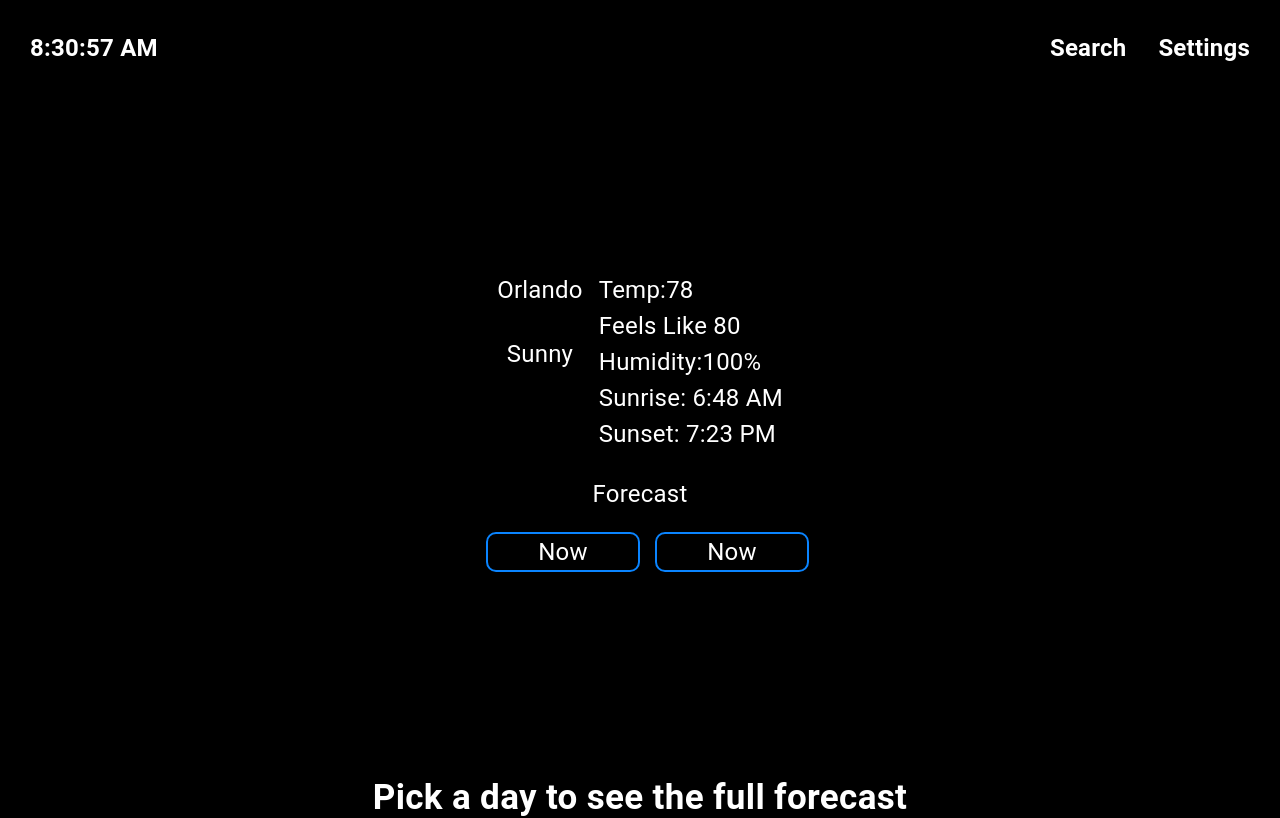
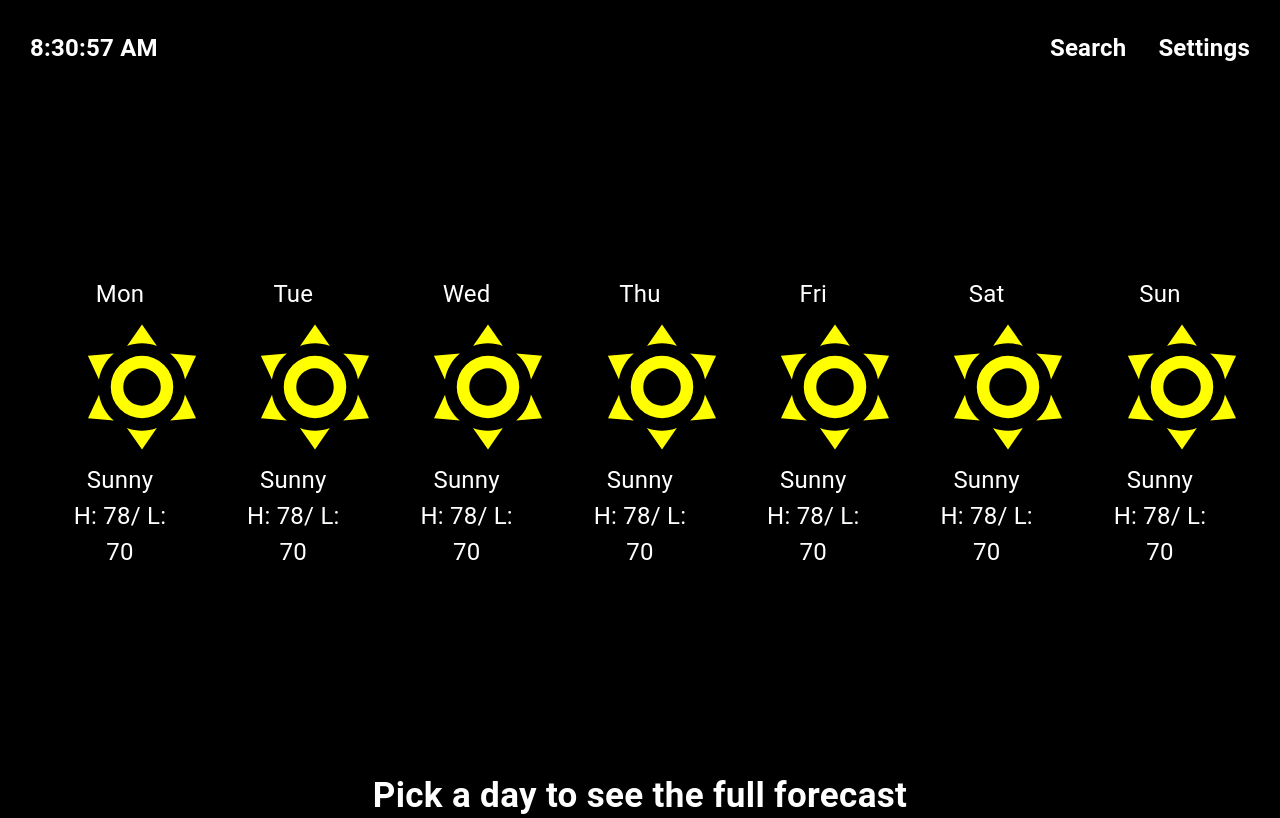
Before and after one commit to waleedsaifi/forecast_test, a React (Create React App) app: page / in a window 1280 px wide. Shown: the top 818 px of the page. Built offline with nearby package versions, Linux system fonts and the light colour scheme.

Commit message:
create seven days component

```diff
--- /dev/null
+++ b/src/components/7Days/index.css
@@ -0,0 +1,4 @@
+.days_txt {
+  color: white;
+  font-size: 24px !important;
+}
--- /dev/null
+++ b/src/components/7Days/index.jsx
@@ -0,0 +1,26 @@
+import React from "react";
+import { Grid, Typography, Box } from "@mui/material";
+import { ReactComponent as YourSvg } from "../../images/icon-weather/weather-sunny.svg";
+import "./index.css";
+import { sevenDays } from "../../data/data.js";
+export default function index() {
+  return (
+    <>
+      <Grid container justifyContent="space-evenly" mt={20}>
+        {sevenDays.map((x) => (
+          <Grid item sx={{ textAlign: "center", marginTop: "20px" }} xs={1}>
+            <Typography className="days_txt">{x.day}</Typography>
+            <Box sx={{ width: "150px", height: "150px" }}>
+              <YourSvg fill="yellow" />
+            </Box>
+
+            <Typography className="days_txt">{x.weather}</Typography>
+            <Typography className="days_txt">
+              H: {x.highest}/ L: {x.lowest}
+            </Typography>
+          </Grid>
+        ))}
+      </Grid>
+    </>
+  );
+}
--- a/src/components/cityCard/index.css
+++ b/src/components/cityCard/index.css
@@ -1,11 +1,20 @@
-.card_main {
+.card_main_before {
   padding: 20px;
   border: 2px solid #0a84ff;
   border-radius: 10px;
   text-align: center;
+  color: white !important ;
+  cursor: pointer;
+}
+.card_main_after {
+  padding: 20px;
+  background-color: white;
+  color: #0a84ff !important ;
+  border-radius: 10px;
+  text-align: center;
+  font-size: 24px !important;
 }
 
 .card_txt {
-  color: white;
   font-size: 24px !important;
 }
--- a/src/components/cityCard/index.jsx
+++ b/src/components/cityCard/index.jsx
@@ -2,10 +2,29 @@ import React from "react";
 import "./index.css";
 import { Box, Typography, Grid } from "@mui/material";
 
-export default function index({ data, setSelectedCity }) {
+export default function Index({ data, index, setSelectedCity }) {
+  const [selected, setSelected] = React.useState(false);
+  const [selectedItem, setSelectedItem] = React.useState(0);
+
+  function handleSelect(id) {
+    setSelectedItem(id);
+    if (!selected === true) {
+      setSelected(true);
+    }
+  }
+
   return (
     <Grid onClick={() => setSelectedCity(data)}>
-      <Box className="card_main">
+      <Box
+        className={
+          selected
+            ? selectedItem === index
+              ? "card_main_after"
+              : "card_main_before"
+            : "card_main_before"
+        }
+        onClick={() => handleSelect(index)}
+      >
         <Typography className="card_txt">{data} </Typography>
       </Box>
     </Grid>
--- a/src/components/weatherComp/index.jsx
+++ b/src/components/weatherComp/index.jsx
@@ -5,13 +5,13 @@ import "./index.css";
 export default function index() {
   return (
     <>
-      <Grid container justifyContent="center" spacing={2} mt={20}>
-        <Grid item sx={{ textAlign: "center" }}>
+      <Grid container justifyContent="center" spacing={4} mt={20}>
+        <Grid item sx={{ textAlign: "center" }} xs={2}>
           <Typography className="card_txt">Orlando</Typography>
-          <YourSvg />
+          <YourSvg fill="yellow" />
           <Typography className="card_txt">Sunny</Typography>
         </Grid>
-        <Grid item>
+        <Grid item mt={8}>
           <Typography className="card_txt">Temp:78</Typography>
           <Typography className="card_txt">Feels Like 80</Typography>
           <Typography className="card_txt">Humidity:100%</Typography>
@@ -27,7 +27,7 @@ export default function index() {
               <Typography className="card_txt">Now</Typography>
             </Box>
             <Box className="forecard_btn">
-              <Typography className="card_txt">Now</Typography>
+              <Typography className="card_txt">7 Days</Typography>
             </Box>
           </Box>
         </Grid>
--- a/src/data/data.js
+++ b/src/data/data.js
@@ -385,3 +385,48 @@ export const Cities = [
   "York",
   "Youngstown",
 ];
+
+export const sevenDays = [
+  {
+    day: "Mon",
+    weather: "Sunny",
+    highest: "78",
+    lowest: "70",
+  },
+  {
+    day: "Tue",
+    weather: "Sunny",
+    highest: "78",
+    lowest: "70",
+  },
+  {
+    day: "Wed",
+    weather: "Sunny",
+    highest: "78",
+    lowest: "70",
+  },
+  {
+    day: "Thu",
+    weather: "Sunny",
+    highest: "78",
+    lowest: "70",
+  },
+  {
+    day: "Fri",
+    weather: "Sunny",
+    highest: "78",
+    lowest: "70",
+  },
+  {
+    day: "Sat",
+    weather: "Sunny",
+    highest: "78",
+    lowest: "70",
+  },
+  {
+    day: "Sun",
+    weather: "Sunny",
+    highest: "78",
+    lowest: "70",
+  },
+];
--- a/src/pages/initailPage/index.jsx
+++ b/src/pages/initailPage/index.jsx
@@ -1,7 +1,7 @@
 import { Typography, Box, Grid } from "@mui/material";
 import React, { useEffect, useState } from "react";
 import axios from "axios";
-
+import SDays from "../../components/7Days";
 import Header from "../../components/header";
 import CityCard from "../../components/cityCard";
 import "./index.css";
@@ -30,7 +30,8 @@ export default function Index() {
   return (
     <Box>
       <Header />
-      <WeatherComp />
+      {/* <WeatherComp /> */}
+      <SDays />
       <Grid container justifyContent="center" mt={25}>
         <Grid item>
           <Typography className="mian_txt">
@@ -45,9 +46,13 @@ export default function Index() {
         spacing={2}
         sx={{ padding: "20px" }}
       >
-        {citiesArray.map((x) => (
+        {citiesArray.map((x, index) => (
           <Grid item xs={2}>
-            <CityCard data={x} setSelectedCity={setSelectedCity} />
+            <CityCard
+              data={x}
+              index={index}
+              setSelectedCity={setSelectedCity}
+            />
           </Grid>
         ))}
       </Grid>
```
Also changed, not shown: src/images/icon-weather/weather-sunny.svg.
